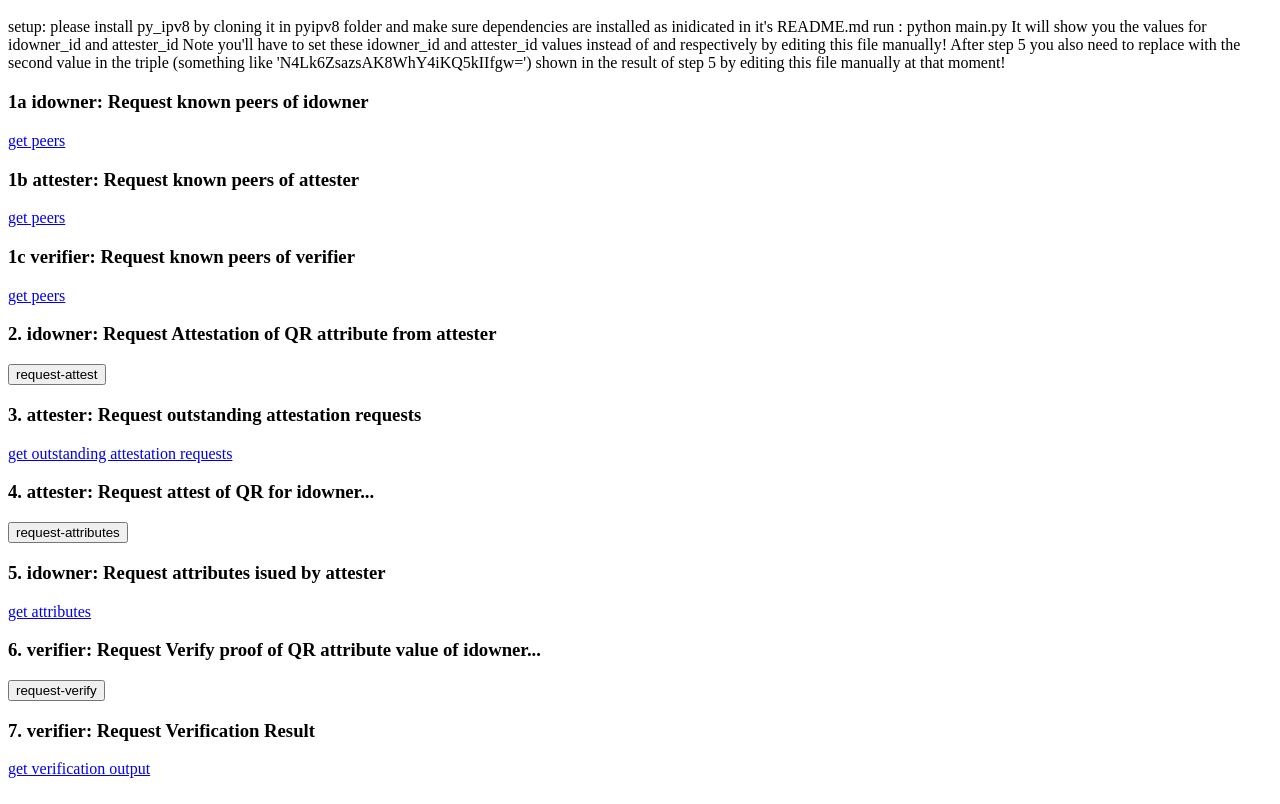
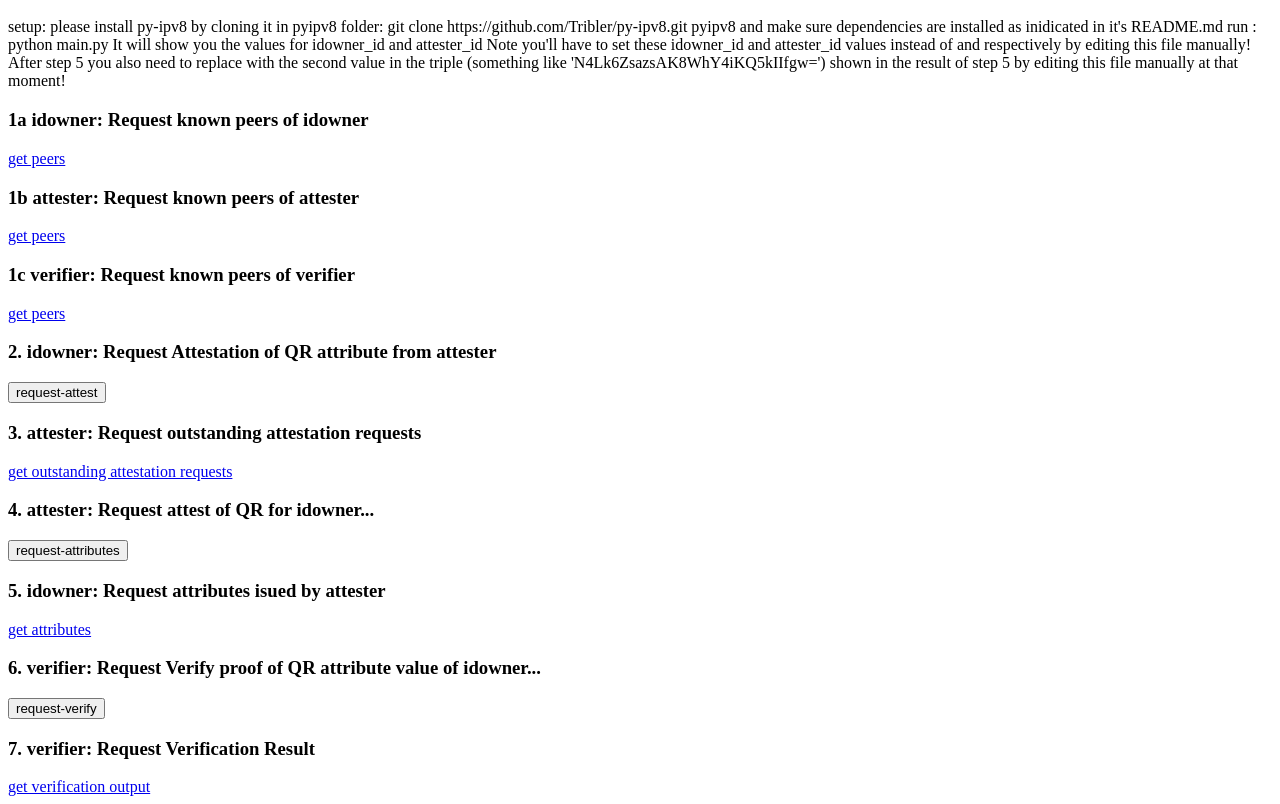
Before and after one commit to discipl/discipl-core-ipv8, a plain HTML site: page ipv8demo/demo.html in a window 1280 px wide. Shown: the part 48-852 px from the top of the page. Drawn offline with Linux system fonts and the light colour scheme.

Commit message:
Update demo.html

```diff
--- a/ipv8demo/demo.html
+++ b/ipv8demo/demo.html
@@ -1,11 +1,16 @@
 <html><head><title>ipv8 demo</title></head><body>
 
 <h1>IPV8 Demo</h1>
-setup: please install py_ipv8 by cloning it in pyipv8 folder and make sure dependencies are installed as inidicated in it's README.md
+setup: please install py-ipv8 by cloning it in pyipv8 folder:
+
+git clone https://github.com/Tribler/py-ipv8.git pyipv8
+
+and make sure dependencies are installed as inidicated in it's README.md
 
 run : python main.py
 
 It will show you the values for idowner_id and attester_id
+
 Note you'll have to set these idowner_id and attester_id values instead of <idowner_id> and <attester_id> respectively by editing this file manually!
 After step 5 you also need to replace <attribute_hash_from_step_5> with the second value in the triple (something like 'N4Lk6ZsazsAK8WhY4iKQ5kIIfgw=')
 shown in the result of step 5 by editing this file manually at that moment!
```
